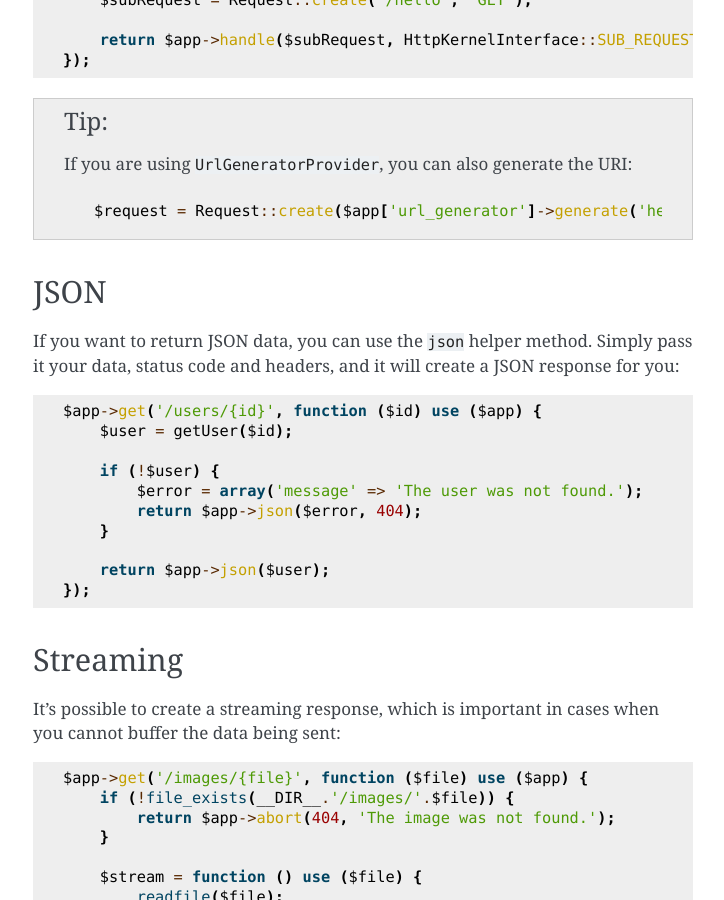
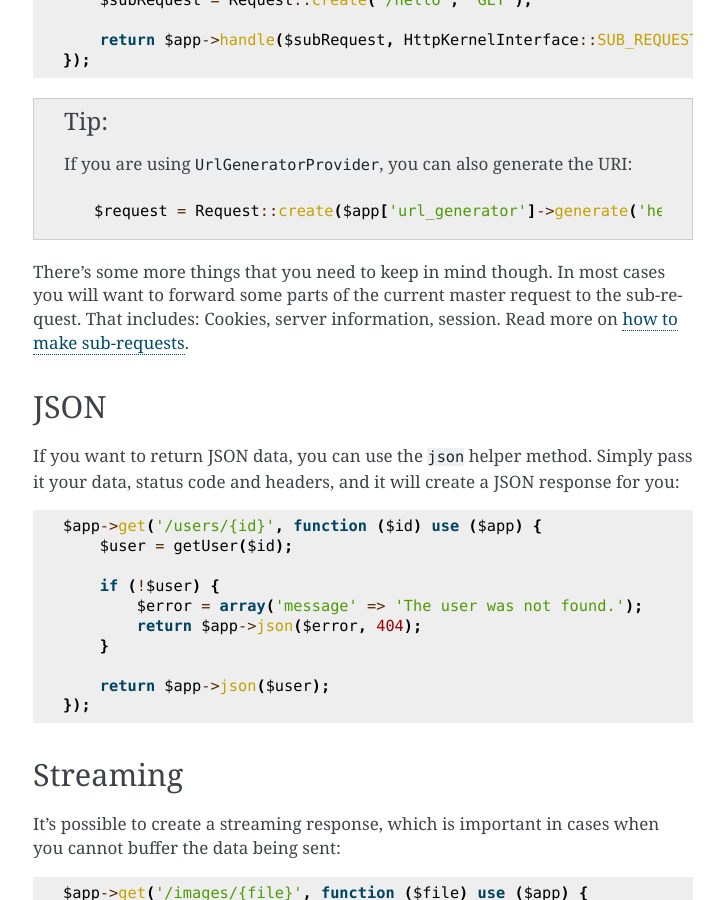
Before and after one commit to silexphp/Silex, a Sphinx documentation site: the page built from doc/usage.rst, in a window 1280 px wide and 900 px high, scrolled down 11316 px. Shown: the whole window, without its empty margins (387-1111 px from the left). Built offline with Sphinx 7.4.7, drawn with Linux system fonts in a browser that asks for light colours; pages that are not in the unit, such as notebooks, are missing from menus.

Commit message:
Linked "How to make sub-requests" in usage doc
Fixes #546.

```diff
--- a/doc/usage.rst
+++ b/doc/usage.rst
@@ -531,6 +531,11 @@ round-trip to the browser (as for a redirect), use an internal sub-request::
 
         $request = Request::create($app['url_generator']->generate('hello'), 'GET');
 
+There's some more things that you need to keep in mind though. In most cases you
+will want to forward some parts of the current master request to the sub-request.
+That includes: Cookies, server information, session.
+Read more on :doc:`how to make sub-requests <cookbook/sub_requests>`.
+
 JSON
 ----
 
```
